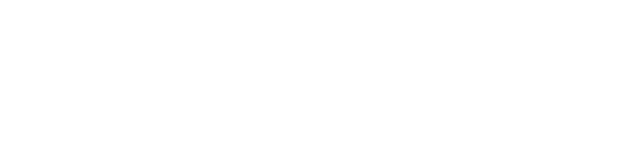
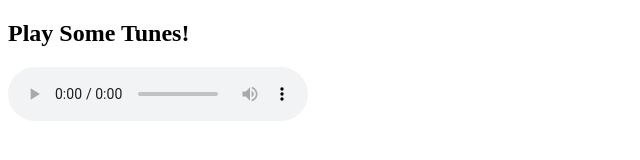
Before and after one commit to ninjacupcakeart/challenge-four, a plain HTML site: page index.html in a window 1280 px wide. Shown: the whole page, without its empty margins (0-640 px from the left). Drawn offline with Linux system fonts and the light colour scheme.

Commit message:
music player

```diff
--- a/assets/style.css
+++ b/assets/style.css
@@ -0,0 +1,10 @@
+* {
+    box-sizing: border-box;
+}
+
+:root {
+    --primary-color: #a95aee;
+    --secondary-color: #4cdbff;
+    --tertiary-color: #43d966;
+    --quarternary-color: #ee80e4;
+  }
--- a/index.html
+++ b/index.html
@@ -8,6 +8,14 @@
     <link rel="stylesheet" href="./assets/style.css">
 </head>
 <body>
+<!--music player-->
+    <section id="music" class="music">
+        <h1>Play Some Tunes!</h1>
+    <audio controls>
+        <source src="./assets/media/Zelda NES Title Theme.mp3">
+    </audio>
+    </section>
+<!--end music player-->
     <script src="./assets/script.js"></script>
 </body>
 </html>
```
Also changed, not shown: 2 other files.
